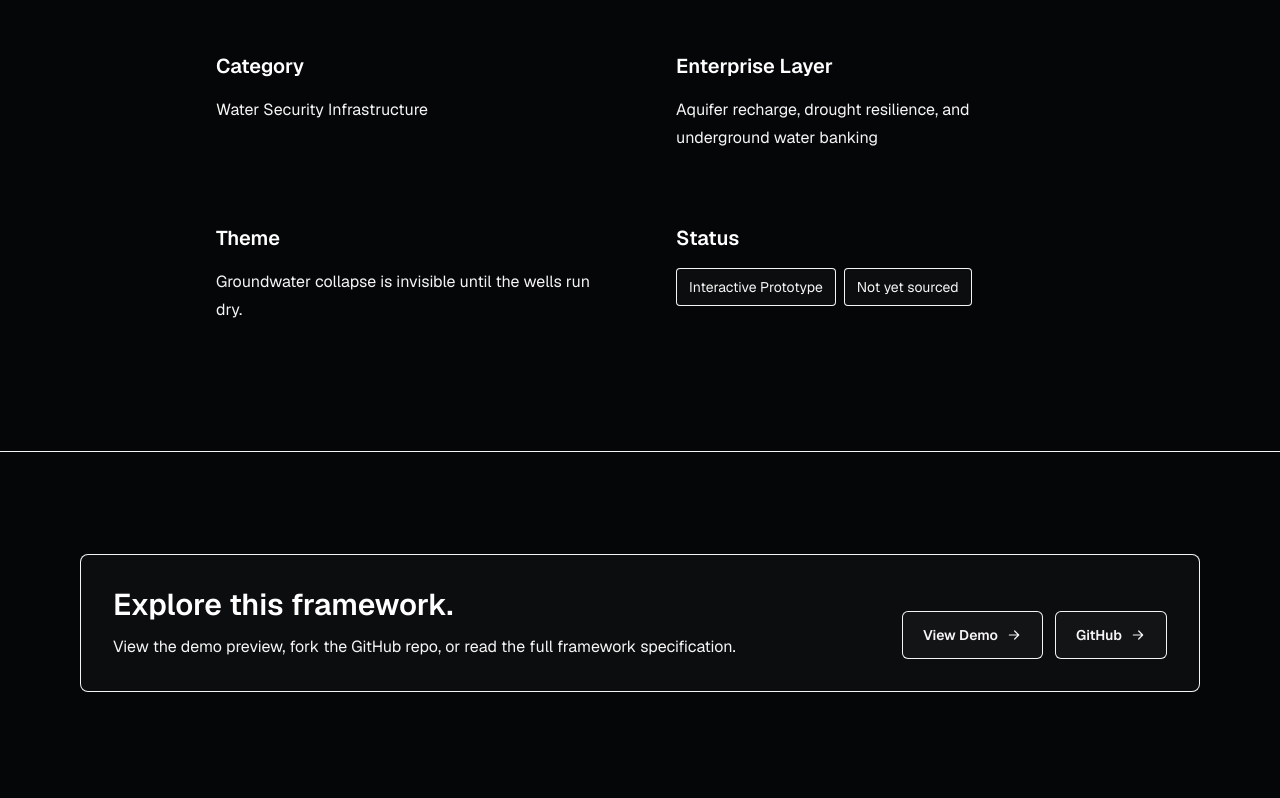
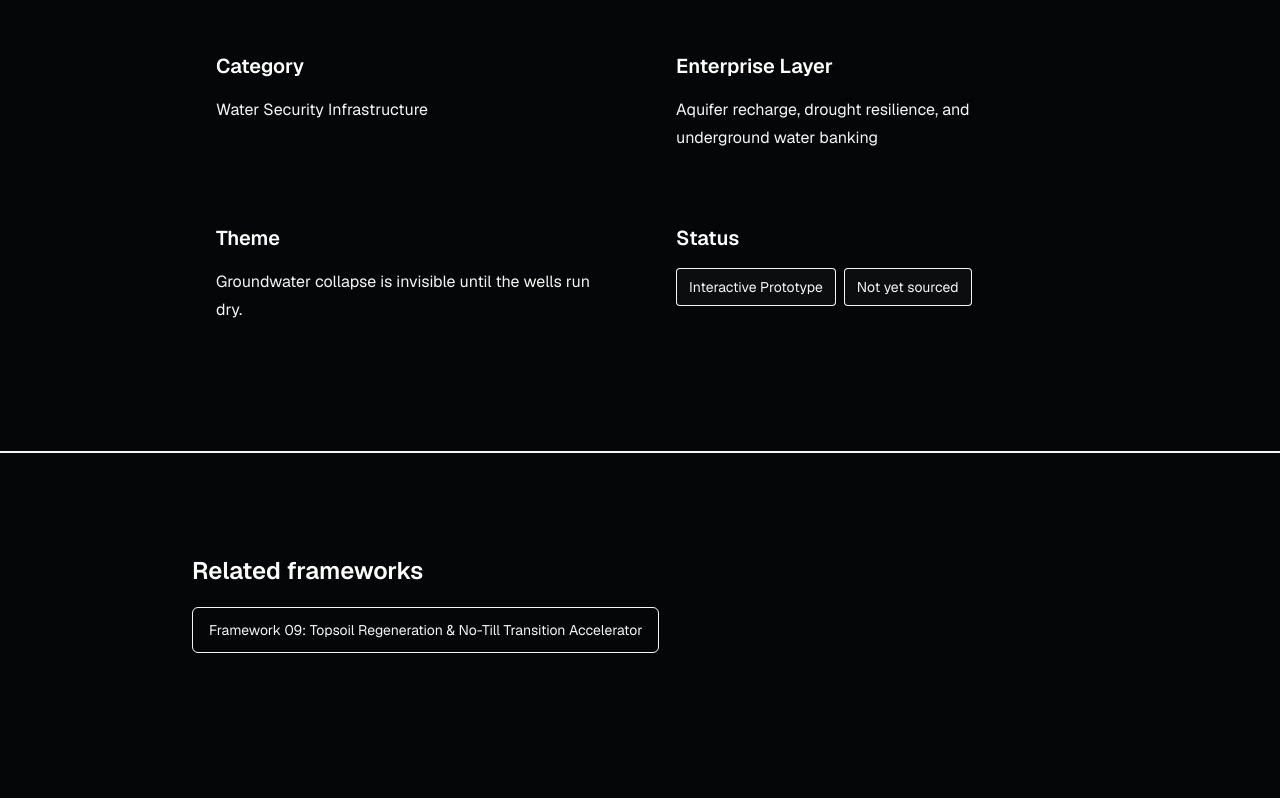
Before and after one commit to thehustleisholy-ship-it/thihsystems-frameworks, a Next.js app: page /frameworks/managed-aquifer-recharge-water-banking in a window 1280 px wide. Shown: the part 717-1515 px from the top of the page. Built offline with nearby package versions, Linux system fonts and the light colour scheme.

Commit message:
fix: align preview labels and route handling

```diff
--- /dev/null
+++ b/src/app/error.tsx
@@ -0,0 +1,35 @@
+"use client";
+
+import { useEffect } from "react";
+
+export default function ErrorBoundary({
+  error,
+  unstable_retry,
+}: {
+  error: Error & { digest?: string };
+  unstable_retry: () => void;
+}) {
+  useEffect(() => {
+    console.error(error);
+  }, [error]);
+
+  return (
+    <main className="obsidian-canvas min-h-screen">
+      <section className="section-pad">
+        <div className="shell max-w-3xl">
+          <p className="uppercase-label telemetry-amber">Rendering error</p>
+          <h1 className="mt-4 text-4xl font-bold text-primary">
+            The framework view could not be displayed.
+          </h1>
+          <p className="mt-4 text-secondary">
+            Retry the current route. No framework status or evidence record has
+            been changed.
+          </p>
+          <button className="btn-primary mt-8" onClick={() => unstable_retry()}>
+            Try again
+          </button>
+        </div>
+      </section>
+    </main>
+  );
+}
--- a/src/app/frameworks/[slug]/page.tsx
+++ b/src/app/frameworks/[slug]/page.tsx
@@ -1,6 +1,8 @@
 import type { Metadata } from "next";
 import Link from "next/link";
+import { notFound } from "next/navigation";
 import { frameworks } from "@/lib/framework-content";
+import { getFrameworkBySlug } from "@/lib/framework-master-matrix";
 
 function ArrowIcon() {
   return (
@@ -69,19 +71,14 @@ export default async function FrameworkDetailPage({ params }: Props) {
   const fw = frameworks.find((f) => f.slug === slug);
 
   if (!fw) {
-    return (
-      <main>
-        <div className="section-pad shell">
-          <h1 className="text-4xl font-semibold text-white">Framework not found</h1>
-          <p className="mt-4 muted-text">
-            <Link href="/" className="gold-text">
-              Return to home
-            </Link>
-          </p>
-        </div>
-      </main>
-    );
+    notFound();
   }
+
+
+  const canonical = getFrameworkBySlug(slug);
+  const relatedFrameworks = canonical?.related_framework_slugs
+    .map((relatedSlug) => getFrameworkBySlug(relatedSlug))
+    .filter((related) => related !== undefined) ?? [];
 
   return (
     <main>
@@ -137,16 +134,34 @@ export default async function FrameworkDetailPage({ params }: Props) {
         </div>
       </section>
 
+      {relatedFrameworks.length > 0 && (
+        <section className="section-pad border-t hairline">
+          <div className="shell max-w-4xl">
+            <h2 className="text-2xl font-semibold text-white">Related frameworks</h2>
+            <div className="mt-5 flex flex-wrap gap-3">
+              {relatedFrameworks.map((related) => (
+                <Link
+                  key={related.slug}
+                  className="focus-ring rounded-md border hairline px-4 py-3 text-sm silver-text"
+                  href={related.framework_url}
+                >
+                  Framework {related.framework_number}: {related.framework_title}
+                </Link>
+              ))}
+            </div>
+          </div>
+        </section>
+      )}
       <section className="section-pad">
         <div className="shell flex flex-col justify-between gap-8 rounded-lg border hairline bg-white/[0.03] p-6 sm:p-8 lg:flex-row lg:items-end">
           <div>
             <h2 className="text-3xl font-semibold text-white">Explore this framework.</h2>
             <p className="mt-3 max-w-2xl muted-text">
-              View the demo preview, fork the GitHub repo, or read the full framework specification.
+              Open the current preview, inspect the repository, or read the framework specification.
             </p>
           </div>
           <div className="flex flex-col gap-3 sm:flex-row">
-            <CtaLink href={fw.links.demo}>View Demo</CtaLink>
+            <CtaLink href={fw.links.demo}>{fw.statuses.includes("Interactive Prototype") ? "Interactive Prototype" : "Concept Preview"}</CtaLink>
             <CtaLink href={fw.links.github}>GitHub</CtaLink>
           </div>
         </div>
--- a/src/app/frameworks/managed-aquifer-recharge-water-banking/demo/page.tsx
+++ b/src/app/frameworks/managed-aquifer-recharge-water-banking/demo/page.tsx
@@ -22,7 +22,7 @@ export default function ManagedAquiferRechargeDemoPage() {
           </Link>
 
           <div className="max-w-4xl">
-            <p className="uppercase-label telemetry-amber">Framework 10 demo</p>
+            <p className="uppercase-label telemetry-amber">Framework 10 · Interactive Prototype</p>
             <h1 className="mt-3 text-3xl font-semibold text-white sm:text-5xl">
               Managed Aquifer Recharge & Underground Water Banking
             </h1>
--- a/src/app/frameworks/womens-health-longitudinal-dashboard/demo/page.tsx
+++ b/src/app/frameworks/womens-health-longitudinal-dashboard/demo/page.tsx
@@ -7,7 +7,7 @@ import InteractiveFrameworkPreview from "./InteractiveFrameworkPreview";
 const framework = frameworks[0];
 
 export const metadata: Metadata = {
-  title: `${framework.title} Demo`,
+  title: `${framework.title} Interactive Prototype`,
   description:
     "Interactive synthetic preview for a patient-owned longitudinal women's health framework.",
 };
@@ -24,9 +24,9 @@ export default function DemoPage() {
             >
               Back to framework
             </Link>
-            <p className="uppercase-label mt-4 telemetry-amber">Framework 01 demo</p>
+            <p className="uppercase-label mt-4 telemetry-amber">Framework 01 · Interactive Prototype</p>
             <h1 className="mt-3 text-3xl font-semibold text-primary sm:text-4xl">
-              {framework.title} Demo
+              {framework.title} Interactive Prototype
             </h1>
             <p className="mt-3 max-w-3xl text-secondary">
               Toggle synthetic history depth and symptom inputs to see how local,
--- a/src/app/frameworks/womens-health-longitudinal-dashboard/page.tsx
+++ b/src/app/frameworks/womens-health-longitudinal-dashboard/page.tsx
@@ -29,7 +29,7 @@ const sections = [
   },
   {
     title: "What is forkable now",
-    body: "The public site, framework page, static demo preview, synthetic sample structure, and Vercel-ready Next.js build are prepared as the starting point. The GitHub path is the place for future schema, export, and implementation notes.",
+    body: "The public site, framework page, interactive prototype, synthetic sample structure, and Vercel-ready Next.js build are prepared as the starting point. The GitHub path is the place for future schema, export, and implementation notes.",
   },
 ];
 
@@ -99,7 +99,7 @@ export default function FrameworkDetailPage() {
             {framework.links.substack && <CtaLink href={framework.links.substack}>Read Substack</CtaLink>}
             <CtaLink href={framework.links.github}>Fork GitHub</CtaLink>
             <CtaLink href={framework.links.demo} primary>
-              Try Demo
+              Open Interactive Prototype
             </CtaLink>
           </div>
         </div>
--- a/src/app/layout.tsx
+++ b/src/app/layout.tsx
@@ -19,7 +19,7 @@ export const metadata: Metadata = {
     template: "%s | THIHsystems Framework Fridays",
   },
   description:
-    "Explore 30 enterprise infrastructure frameworks for hidden system failures across health, housing, justice, workforce, water, food, energy, mobility, ecological risk, and future governance. Includes demo previews, forkable repos, procurement paths, pilot guides, policy briefs, and source-status tracking.",
+    "Explore 30 enterprise infrastructure frameworks for hidden system failures across health, housing, justice, workforce, water, food, energy, mobility, ecological risk, and future governance. Includes concept previews and interactive prototypes, forkable repos, procurement paths, pilot guides, policy briefs, and source-status tracking.",
   keywords: [
     "enterprise infrastructure",
     "framework library",
@@ -45,7 +45,7 @@ export const metadata: Metadata = {
   twitter: {
     card: "summary_large_image",
     title: "Framework Fridays by THIHsystems",
-    description: "Thirty enterprise-layer frameworks for hidden infrastructure failures, with source queues, demo previews, forkable repos, pilot paths, and policy briefs.",
+    description: "Thirty enterprise-layer frameworks for hidden infrastructure failures, with source queues, concept previews and interactive prototypes, forkable repos, pilot paths, and policy briefs.",
   },
 };
 
@@ -122,7 +122,7 @@ const jsonLd = {
           "name": "What is Framework Fridays by THIHsystems?",
           "acceptedAnswer": {
             "@type": "Answer",
-            "text": "Framework Fridays is a public enterprise infrastructure framework library that turns overlooked system failures into structured frameworks, demo previews, forkable repos, source queues, procurement paths, pilot guides, and policy briefs.",
+            "text": "Framework Fridays is a public enterprise infrastructure framework library that turns overlooked system failures into structured frameworks, concept previews and interactive prototypes, forkable repos, source queues, procurement paths, pilot guides, and policy briefs.",
           },
         },
         {
--- /dev/null
+++ b/src/app/not-found.tsx
@@ -0,0 +1,23 @@
+import Link from "next/link";
+
+export default function NotFound() {
+  return (
+    <main className="obsidian-canvas min-h-screen">
+      <section className="section-pad">
+        <div className="shell max-w-3xl">
+          <p className="uppercase-label telemetry-amber">404 · Not found</p>
+          <h1 className="mt-4 text-5xl font-bold text-primary">
+            This framework route does not exist.
+          </h1>
+          <p className="mt-6 text-secondary">
+            The active catalog contains exactly 30 canonical frameworks.
+            Archived concepts do not receive active public routes.
+          </p>
+          <Link className="btn-primary mt-8 inline-flex" href="/">
+            Return to the framework library
+          </Link>
+        </div>
+      </section>
+    </main>
+  );
+}
--- a/src/app/page.tsx
+++ b/src/app/page.tsx
@@ -92,7 +92,7 @@ export default function Home() {
         <div className="shell">
           <div className="max-w-4xl">
             <p className="uppercase-label text-muted mb-6">THIHsystems</p>
-            <h1 className="text-6xl font-bold leading-tight text-primary mb-6">
+            <h1 className="text-4xl font-bold leading-tight text-primary mb-6 break-words sm:text-6xl">
               Framework Fridays by THIHsystems
             </h1>
             <p className="text-2xl font-semibold text-secondary mb-4">
@@ -187,7 +187,7 @@ export default function Home() {
                 What is Framework Fridays by THIHsystems?
               </h3>
               <p className="text-base leading-7 text-muted">
-                Framework Fridays is a public enterprise infrastructure framework library that turns overlooked system failures into structured frameworks, demo previews, forkable repos, source queues, procurement paths, pilot guides, and policy briefs.
+                Framework Fridays is a public enterprise infrastructure framework library that turns overlooked system failures into structured frameworks, concept previews, interactive prototypes, forkable repos, source queues, procurement paths, pilot guides, and policy briefs.
               </p>
             </div>
 
@@ -246,7 +246,7 @@ export default function Home() {
               },
               {
                 role: "For operators",
-                description: "Workflows, data inputs, demo previews, and implementation paths.",
+                description: "Workflows, data inputs, concept previews, interactive prototypes, and implementation paths.",
               },
               {
                 role: "For policymakers",
@@ -308,7 +308,7 @@ export default function Home() {
                   <ButtonLink href={fw.framework_url} variant="primary">
                     Read
                   </ButtonLink>
-                  <ButtonLink href={fw.demo_url}>Demo</ButtonLink>
+                  <ButtonLink href={fw.demo_url}>{fw.preview_type === "interactive-prototype" ? "Interactive Prototype" : "Concept Preview"}</ButtonLink>
                   <ButtonLink href={`/data/framework-master-matrix.json#framework-${fw.framework_number}`}>
                     Matrix
                   </ButtonLink>
@@ -350,7 +350,7 @@ export default function Home() {
                 </div>
                 <div className="flex flex-col gap-2 sm:flex-row pt-3">
                   <ButtonLink href={fw.framework_url}>Read</ButtonLink>
-                  <ButtonLink href={fw.demo_url}>Demo</ButtonLink>
+                  <ButtonLink href={fw.demo_url}>{fw.preview_type === "interactive-prototype" ? "Interactive Prototype" : "Concept Preview"}</ButtonLink>
                 </div>
               </article>
             ))}
```
Also changed, not shown: src/app/frameworks/[slug]/demo/page.tsx (+18 -27 lines).
